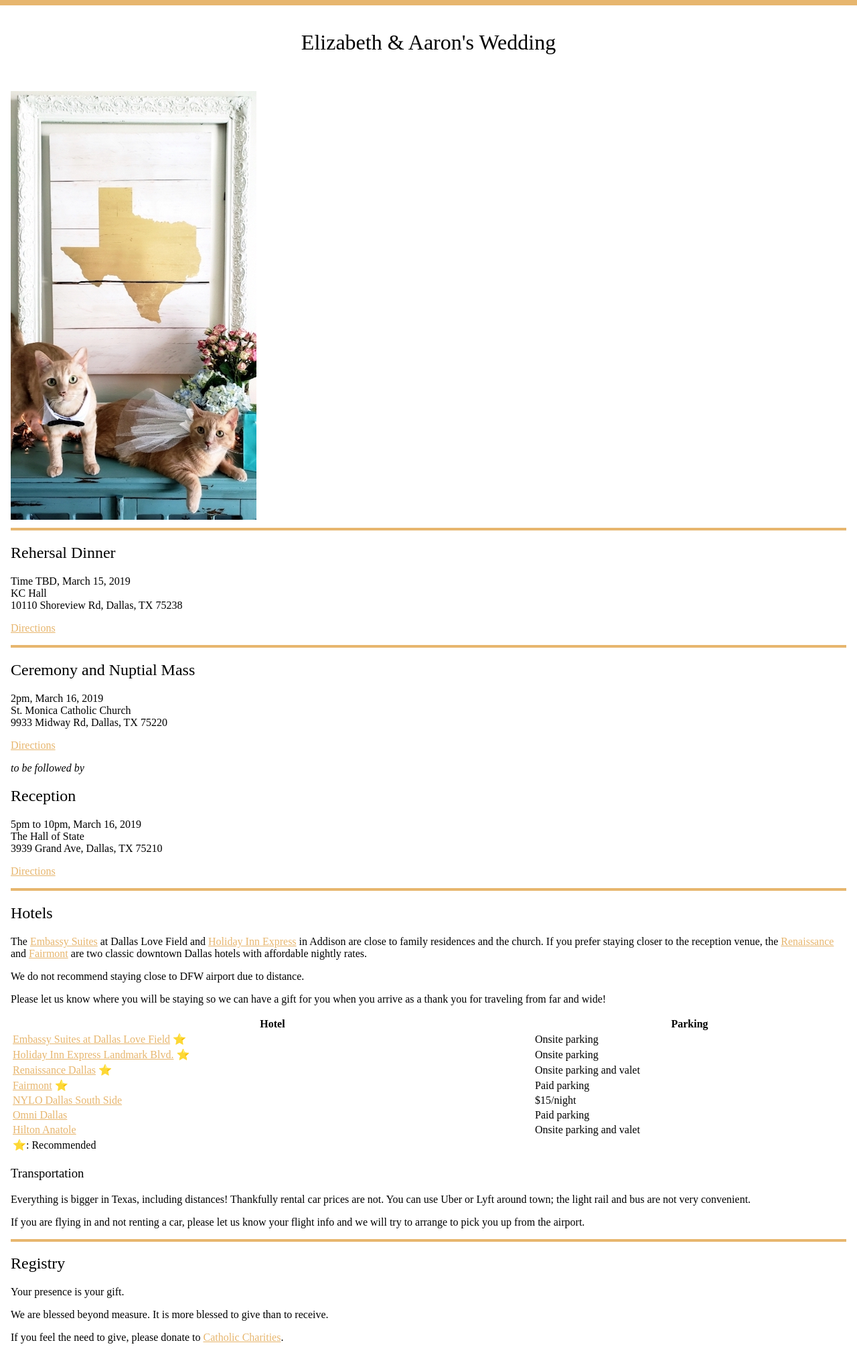
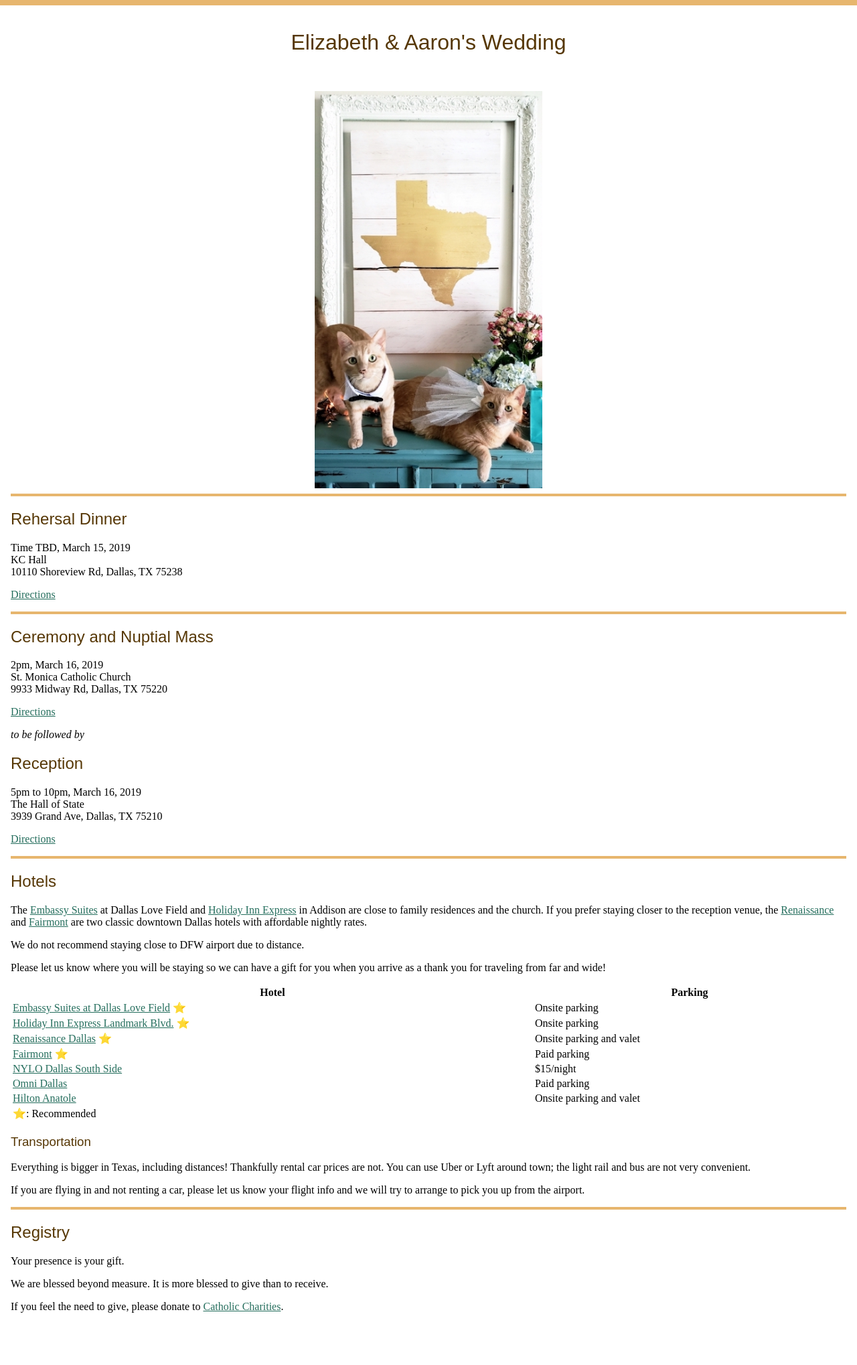
Before and after one commit to breckenedge/meowiedintexas.com, a Jekyll site: the page built from index.html, in a window 1280 px wide. Shown: the whole page at 67% size. Built offline with Jekyll 4.4.1, drawn with Linux system fonts in a browser that asks for light colours; after the commit the page ends 1992 px from its top, so only the background shows below that.

Commit message:
Alter colors; remove layout classes

```diff
--- a/assets/main.css
+++ b/assets/main.css
@@ -1,7 +1,10 @@
 :root {
   --tiffanyBlueColor: #81d8d0;
   --goldColor: rgb(231, 182, 110);
+  --greenColor: #256E5D;
+  --headingColor: #563705;
   --accentColor: var(--goldColor);
+  --linkColor: var(--greenColor);
   --bodyBackgroundColor: white;
 }
 
@@ -33,26 +36,18 @@ main {
 main a,
 main a:active,
 main a:visited {
-  color: var(--accentColor);
-}
-
-.row {
-  display: flex;
-  flex-direction: row;
-  justify-content: space-evenly;
-  align-items: center;
-  flex-wrap: wrap;
-}
-
-.col-1 {
-  flex-grow: 1;
-}
-
-.col-2 {
-  flex-grow: 2;
+  color: var(--linkColor);
 }
 
 h1, h2, h3 {
-  font-family: serif;
+  color: var(--headingColor);
+  font-family: sans-serif;
   font-weight: normal;
 }
+
+img.banner {
+  width: 100%;
+  max-width: 340px;
+  display: block;
+  margin: 0 auto;
+}
```
